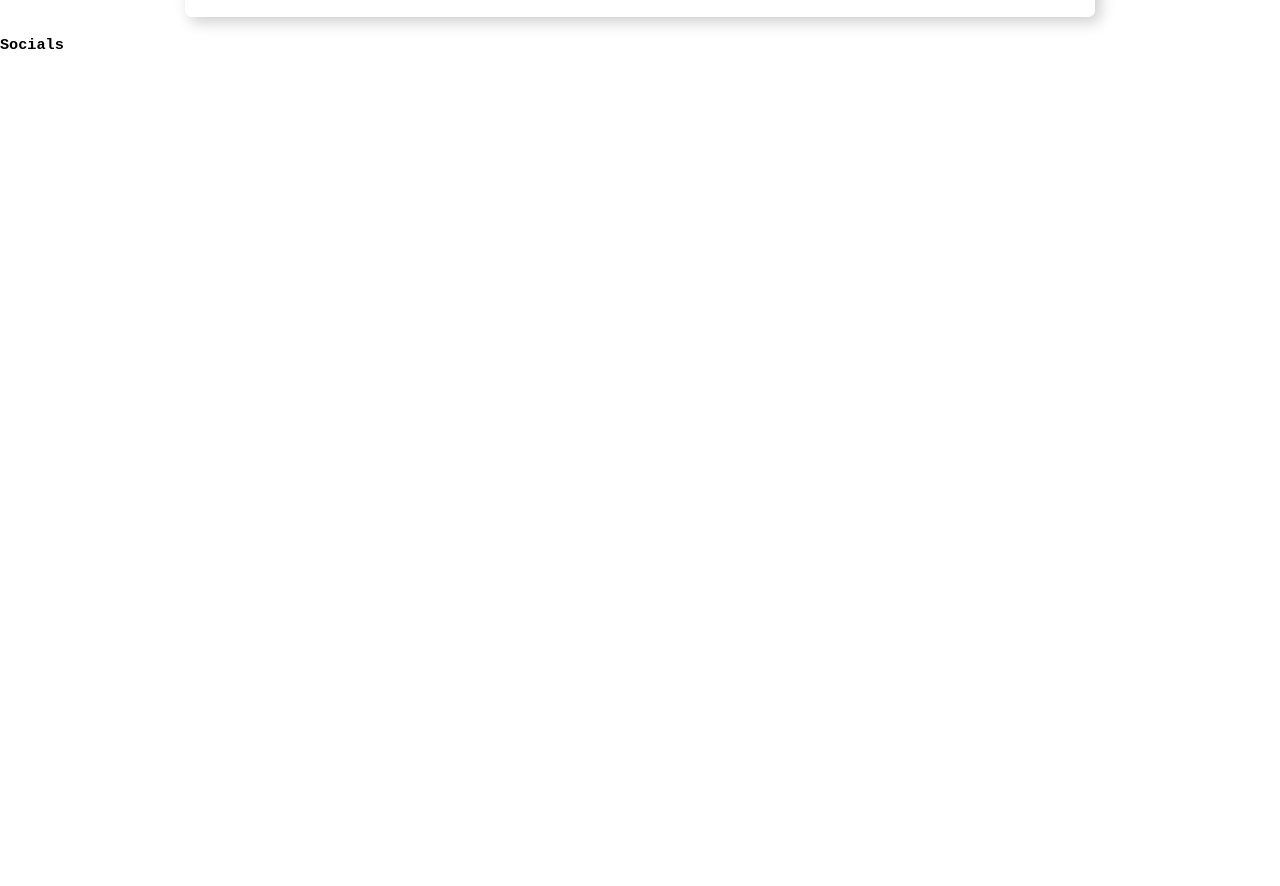
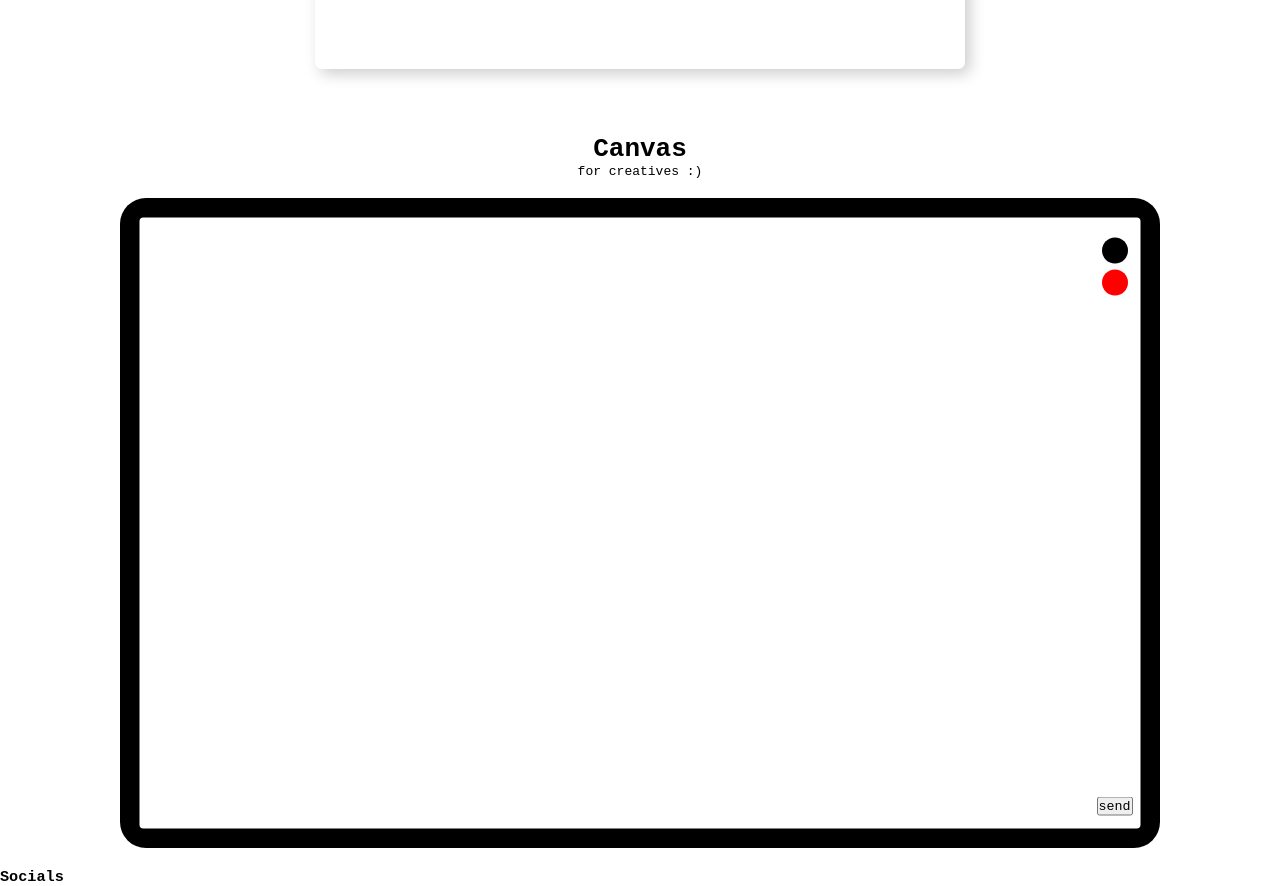
Before and after one commit to JO-OLADEJI/portfolio, a React (Create React App) app: page /contact in a window 1280 px wide. Shown: the part 980-1866 px from the top of the page. Before the commit the page ends 1034 px from the top, so only its background shows below. Built offline with nearby package versions, Linux system fonts and the light colour scheme.

Commit message:
Add canvas component

```diff
--- /dev/null
+++ b/src/components/Canvas.tsx
@@ -0,0 +1,80 @@
+import React from "react";
+import styled from "styled-components";
+
+const Outline = styled.div`
+  text-align: center;
+  margin-top: 5rem;
+`;
+
+const BoardOutline = styled.div`
+  margin: 1.5rem auto;
+  width: 80rem;
+  height: 50rem;
+  border-radius: 2rem;
+  background-color: black;
+  position: relative;
+`;
+
+const Board = styled.div`
+  width: 77rem;
+  height: 47rem;
+  background-color: white;
+  position: absolute;
+  left: 50%;
+  top: 50%;
+  transform: translate(-50%, -50%);
+  border-radius: 0.3rem;
+`;
+
+const Controls = styled.div`
+  width: 3rem;
+  height: 45rem;
+  position: absolute;
+  right: 2rem;
+  top: 50%;
+  transform: translate(0, -50%);
+  display: flex;
+  flex-direction: column;
+  justify-content: space-between;
+  align-items: center;
+`;
+
+const Ink = styled.div`
+  width: 2rem;
+  height: 2rem;
+  border-radius: 50%;
+  margin: 0.5rem auto;
+  cursor: cell;
+`;
+
+const BlackInk = styled(Ink)`
+  background-color: black;
+`;
+
+const RedInk = styled(Ink)`
+  background-color: red;
+`;
+
+const Canvas = (): JSX.Element => {
+  return (
+    <Outline>
+      <div>
+        <h1>Canvas</h1>
+        <p>for creatives :)</p>
+      </div>
+
+      <BoardOutline>
+        <Board />
+        <Controls>
+          <div>
+            <BlackInk />
+            <RedInk />
+          </div>
+          <button>send</button>
+        </Controls>
+      </BoardOutline>
+    </Outline>
+  );
+};
+
+export default Canvas;
--- a/src/components/Form.tsx
+++ b/src/components/Form.tsx
@@ -2,8 +2,8 @@ import React, { useState } from "react";
 import styled from "styled-components";
 
 const Outline = styled.div`
-  margin: 3rem 0;
   text-align: center;
+  margin-top: 5rem;
 
   form {
     margin: 1.5rem auto;
--- a/src/components/Terminal.tsx
+++ b/src/components/Terminal.tsx
@@ -3,11 +3,12 @@ import styled from "styled-components";
 
 const Outline = styled.div`
   text-align: center;
+  margin-top: 5rem;
 `;
 
 const Interface = styled.div`
   margin: 1.5rem auto;
-  width: 70rem;
+  width: 50rem;
   height: 30rem;
   border-radius: .5rem;
   box-shadow: 5px 5px 15px rgba(0, 0, 0, 0.2);
--- a/src/pages/Contact.tsx
+++ b/src/pages/Contact.tsx
@@ -4,6 +4,7 @@ import React from "react";
 import Nav from "../components/Nav";
 import Form from "../components/Form";
 import Terminal from "../components/Terminal";
+import Canvas from "../components/Canvas";
 
 // types
 import { Pages } from "../types";
@@ -25,6 +26,7 @@ const Contact = (): JSX.Element => {
 
       <Form />
       <Terminal />
+      <Canvas />
 
       <section>
         <h3>Socials</h3>
```
